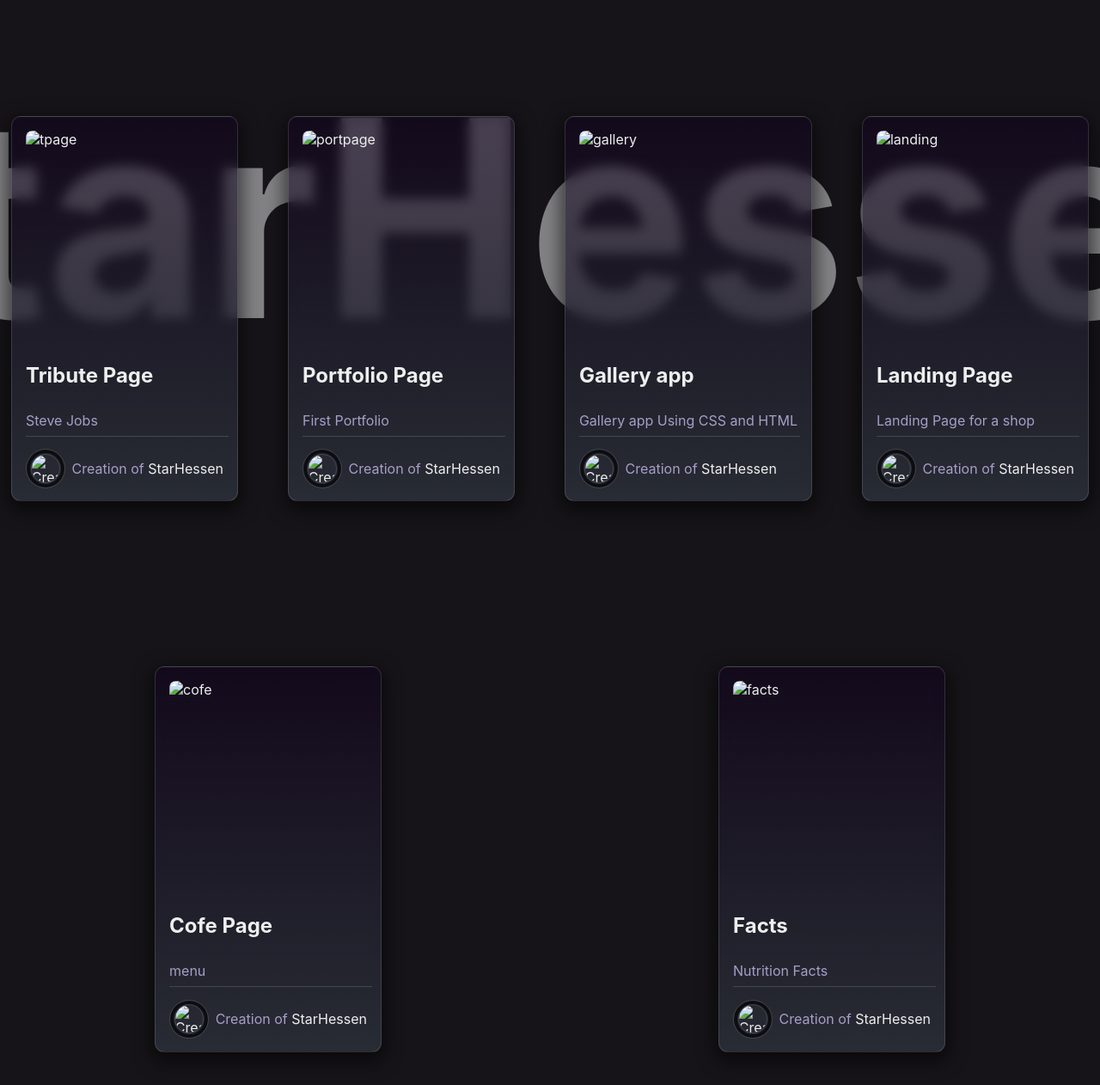
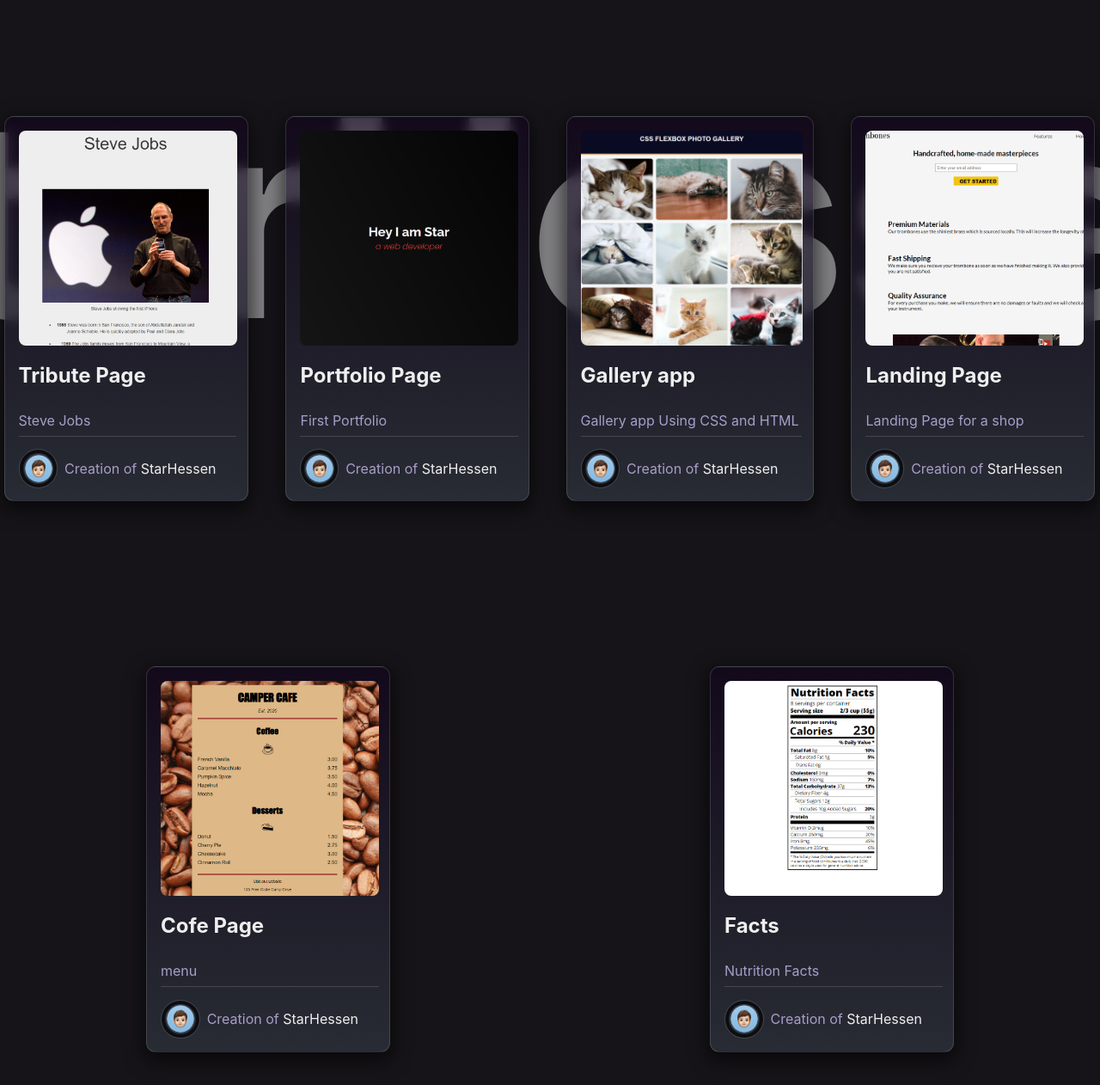
Before and after one commit to starhessen/my-history, a plain HTML site: page PROJECTS/index.html in a window 1280 px wide. Shown: the part 146-1408 px from the top of the page at 86% size. Drawn offline with Linux system fonts and the light colour scheme; the site is published under a folder, as on GitHub Pages, so addresses that start at the root find nothing.

Commit message:
bug fix png

```diff
--- a/PROJECTS/index.html
+++ b/PROJECTS/index.html
@@ -18,14 +18,14 @@
 
             <div class="card">
                 <div class='main'>
-                <img class='tokenImage' src="/PROJECTS/pojects/png/tpage.png" alt="tpage" />
+                <img class='tokenImage' src="./pojects/png/tpage.png" alt="tpage" />
                 <h2>Tribute Page</h2>
                 <p class='description'>Steve Jobs</p>
 
                 <hr />
                 <div class='creator'>
                     <div class='wrapper'>
-                    <img src="/PROJECTS/pojects/png/me.png" alt="Creator" />
+                    <img src="./pojects/png/me.png" alt="Creator" />
                     </div>
                     <p><ins>Creation of</ins> StarHessen</p>
                 </div>
@@ -34,14 +34,14 @@
 
             <div class="card">
                 <div class='main'>
-                <img class='tokenImage' src="/PROJECTS/pojects/png/portpage.png" alt="portpage" />
+                <img class='tokenImage' src="./pojects/png/portpage.png" alt="portpage" />
                 <h2>Portfolio Page</h2>
                 <p class='description'>First Portfolio</p>
 
                 <hr />
                 <div class='creator'>
                     <div class='wrapper'>
-                    <img src="/PROJECTS/pojects/png/me.png" alt="Creator" />
+                    <img src="./pojects/png/me.png" alt="Creator" />
                     </div>
                     <p><ins>Creation of</ins> StarHessen</p>
                 </div>
@@ -49,14 +49,14 @@
             </div>
             <div class="card">
                 <div class='main'>
-                <img class='tokenImage' src="/PROJECTS/pojects/png/galary.png" alt="gallery" />
+                <img class='tokenImage' src="./pojects/png/galary.png" alt="gallery" />
                 <h2>Gallery app</h2>
                 <p class='description'>Gallery app Using CSS and HTML</p>
 
                 <hr />
                 <div class='creator'>
                     <div class='wrapper'>
-                    <img src="/PROJECTS/pojects/png/me.png" alt="Creator" />
+                    <img src="./pojects/png/me.png" alt="Creator" />
                     </div>
                     <p><ins>Creation of</ins> StarHessen</p>
                 </div>
@@ -64,14 +64,14 @@
             </div>
             <div class="card">
                 <div class='main'>
-                <img class='tokenImage' src="/PROJECTS/pojects/png/lanpage.png" alt="landing" />
+                <img class='tokenImage' src="./pojects/png/lanpage.png" alt="landing" />
                 <h2>Landing Page</h2>
                 <p class='description'>Landing Page for a shop</p>
 
                 <hr />
                 <div class='creator'>
                     <div class='wrapper'>
-                    <img src="/PROJECTS/pojects/png/me.png" alt="Creator" />
+                    <img src="./pojects/png/me.png" alt="Creator" />
                     </div>
                     <p><ins>Creation of</ins> StarHessen</p>
                 </div>
@@ -79,14 +79,14 @@
             </div>
             <div class="card">
                 <div class='main'>
-                <img class='tokenImage' src="/PROJECTS/pojects/png/cofe.png" alt="cofe" />
+                <img class='tokenImage' src="./pojects/png/cofe.png" alt="cofe" />
                 <h2>Cofe Page</h2>
                 <p class='description'>menu</p>
 
                 <hr />
                 <div class='creator'>
                     <div class='wrapper'>
-                    <img src="/PROJECTS/pojects/png/me.png" alt="Creator" />
+                    <img src="./pojects/png/me.png" alt="Creator" />
                     </div>
                     <p><ins>Creation of</ins> StarHessen</p>
                 </div>
@@ -95,14 +95,14 @@
 
             <div class="card">
                 <div class='main'>
-                <img class='tokenImage' src="/PROJECTS/pojects/png/facts.png" alt="facts" />
+                <img class='tokenImage' src="./pojects/png/facts.png" alt="facts" />
                 <h2>Facts</h2>
                 <p class='description'>Nutrition Facts</p>
 
                 <hr />
                 <div class='creator'>
                     <div class='wrapper'>
-                    <img src="/PROJECTS/pojects/png/me.png" alt="Creator" />
+                    <img src="./pojects/png/me.png" alt="Creator" />
                     </div>
                     <p><ins>Creation of</ins> StarHessen</p>
                 </div>
```
Also changed, not shown: index.html (+1 -1 lines).
